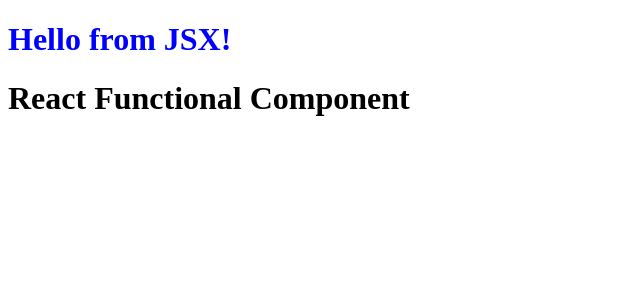
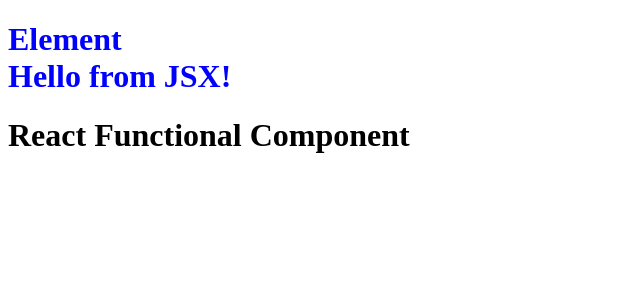
Before and after one commit to thowfik-softdev/Advance-react, a React (Vite) app: page / in a window 1280 px wide. Shown: the top 300 px of the page, without its empty margins (0-640 px from the left). Built offline with nearby package versions, Linux system fonts and the light colour scheme.

Commit message:
element inside element

```diff
--- a/App.js
+++ b/App.js
@@ -1,8 +1,11 @@
 import React from "react";
 import ReactDOM from "react-dom/client";
 
+const elem = <div>Element</div>
+
 const title = (
   <h1 id="heading" tabIndex="5">
+    {elem}
     Hello from JSX!
   </h1>
 );
```
